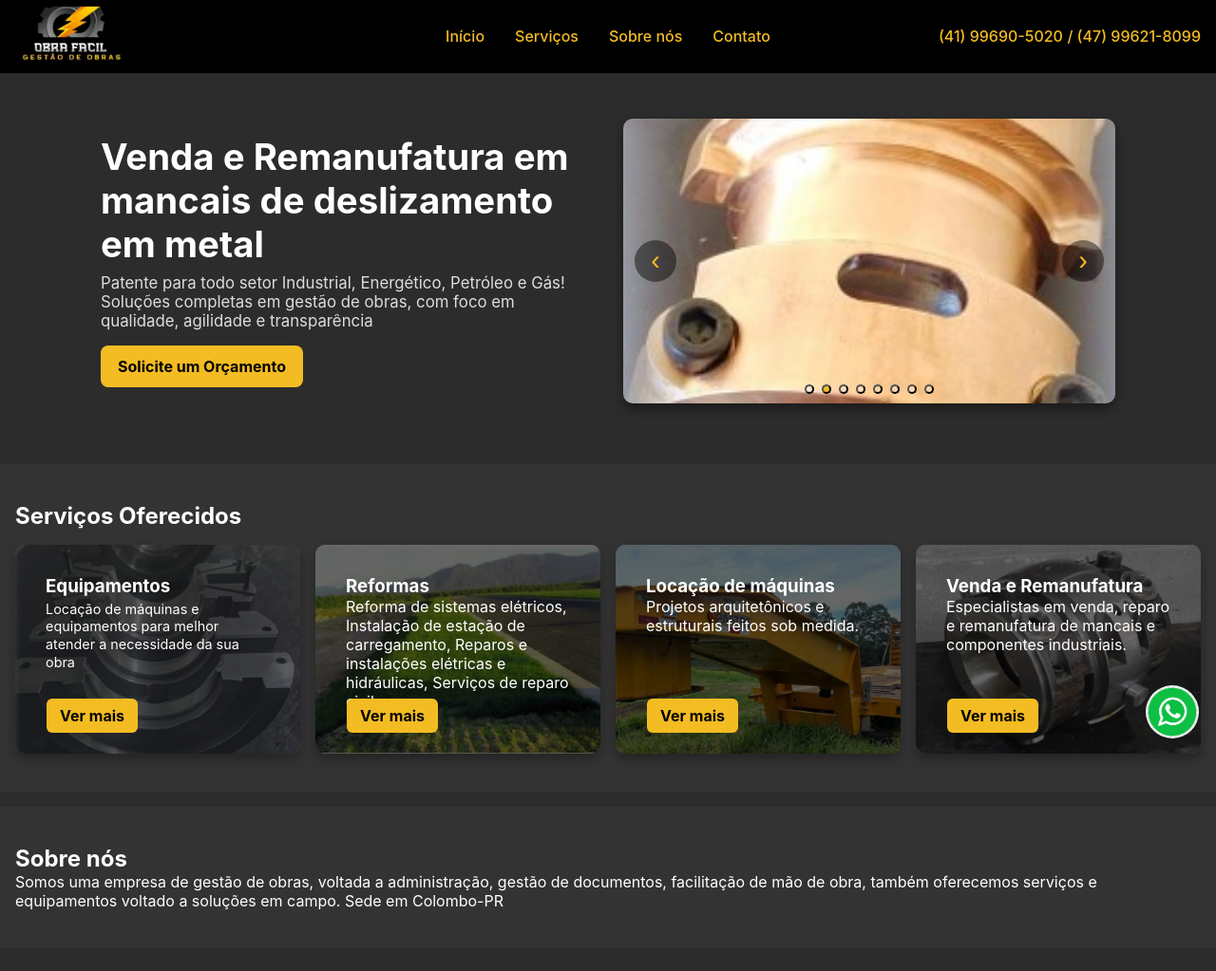
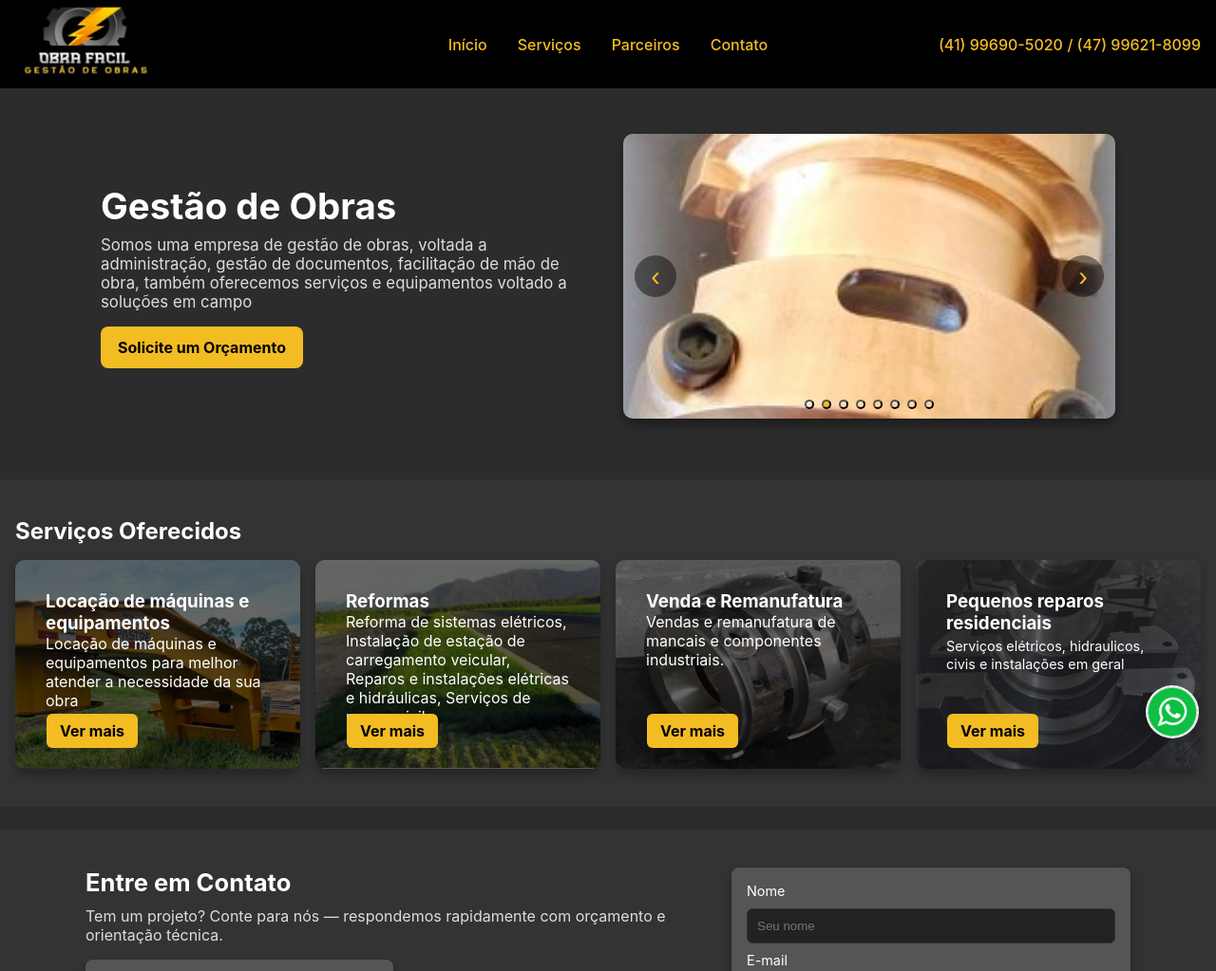
Before and after one commit to LucasPim00/Toni, a plain HTML site: page index.html in a window 1280 px wide. Shown: the top 1023 px of the page at 95% size. Drawn offline with Linux system fonts and the light colour scheme; no server answers.

Commit message:
Atualizando nova projeto com novas alterações

```diff
--- a/index.html
+++ b/index.html
@@ -23,7 +23,7 @@
         <ul id="nav-list" class="nav-list">
           <li><a href="#home">Início</a></li>
           <li><a href="#services">Serviços</a></li>
-          <li><a href="#about">Sobre nós</a></li>
+          <li><a href="#about">Parceiros</a></li>
           <li><a href="#contact">Contato</a></li>
         </ul>
       </nav>
@@ -38,9 +38,8 @@
   <main>
     <section id="home" class="hero-section">
   <div class="hero-left">
-    <h1>Venda e Remanufatura em mancais de deslizamento em metal</h1>
-    <p class="hero-sub">Patente para todo setor Industrial, Energético, Petróleo e Gás!
-      Soluções completas em gestão de obras, com foco em qualidade, agilidade e transparência </p>
+    <h1>Gestão de Obras</h1>
+    <p class="hero-sub">Somos uma empresa de gestão de obras, voltada a administração, gestão de documentos, facilitação de mão de obra, também oferecemos serviços e equipamentos voltado a soluções em campo</p>
     <a class="cta-button" href="#contact">Solicite um Orçamento</a>
   </div>
 
@@ -63,11 +62,11 @@
     <section id="services" class="services-section">
       <h2>Serviços Oferecidos</h2>
       <div class="services-container">
-        <article class="service-card top-content construcao-card" aria-labelledby="s1">
+
+        <article class="service-card top-content projetos-card" aria-labelledby="s3">
           <div class="service-bg"></div>
-
           <div class="service-content">
-            <h3 id="s1">Equipamentos</h3>
+            <h3 id="s3">Locação de máquinas e equipamentos </h3>
             <p>Locação de máquinas e equipamentos para melhor atender a necessidade da sua obra</p>
           </div>
           <div class="bottom-area">
@@ -77,35 +76,20 @@
 
         <article class="service-card top-content reformas-card" aria-labelledby="s2">
           <div class="service-bg"></div>
-
           <div class="service-content">
             <h3 id="s2">Reformas</h3>
-            <p>Reforma de sistemas elétricos, Instalação de estação de carregamento, Reparos e instalações elétricas e hidráulicas, Serviços de reparo civil.</p>
+            <p>Reforma de sistemas elétricos, Instalação de estação de carregamento veicular, Reparos e instalações elétricas e hidráulicas, Serviços de reparo civil.</p>
           </div>
           <div class="bottom-area">
           <a href="#" class="service-btn">Ver mais</a>
           </div>
         </article>
 
-
-        <article class="service-card top-content projetos-card" aria-labelledby="s3">
-          <div class="service-bg"></div>
-
-          <div class="service-content">
-            <h3 id="s3">Locação de máquinas</h3>
-            <p>Projetos arquitetônicos e estruturais feitos sob medida.</p>
-          </div>
-
-          <div class="bottom-area">
-          <a href="#" class="service-btn">Ver mais</a>
-          </div>
-        </article>
         <article class="service-card top-content venda-card" aria-labelledby="s4">
           <div class="service-bg"></div>
-
           <div class="service-content">
             <h3 id="s4">Venda e Remanufatura</h3>
-            <p>Especialistas em venda, reparo e remanufatura de mancais e componentes industriais.</p>
+            <p>Vendas e remanufatura de mancais e componentes industriais.</p>
           </div>
 
           <div class="bottom-area">
@@ -113,12 +97,18 @@
           </div>
         </article>
 
+        <article class="service-card top-content construcao-card" aria-labelledby="s1">
+          <div class="service-bg"></div>
+          <div class="service-content">
+            <h3 id="s1">Pequenos reparos residenciais</h3>
+            <p>Serviços elétricos, hidraulicos, civis e instalações em geral</p>
+          </div>
+          <div class="bottom-area">
+          <a href="#" class="service-btn">Ver mais</a>
+          </div>
+        </article>
+
         </div>
-    </section>
-
-    <section id="about" class="about-section">
-      <h2>Sobre nós</h2>
-      <p>Somos uma empresa de gestão de obras, voltada a administração, gestão de documentos, facilitação de mão de obra, também oferecemos serviços e equipamentos voltado a soluções em campo. Sede em Colombo-PR</p>
     </section>
 
     <section id="contact" class="contact-section">
--- a/styles.css
+++ b/styles.css
@@ -30,7 +30,7 @@ html,body{ height:100%; font-family: Inter, Arial, sans-serif; background:var(--
   justify-self:start;
 }
 .logo{
-  width:120px;
+  width:150px;
   height:auto;
   object-fit:contain;
 }
```
